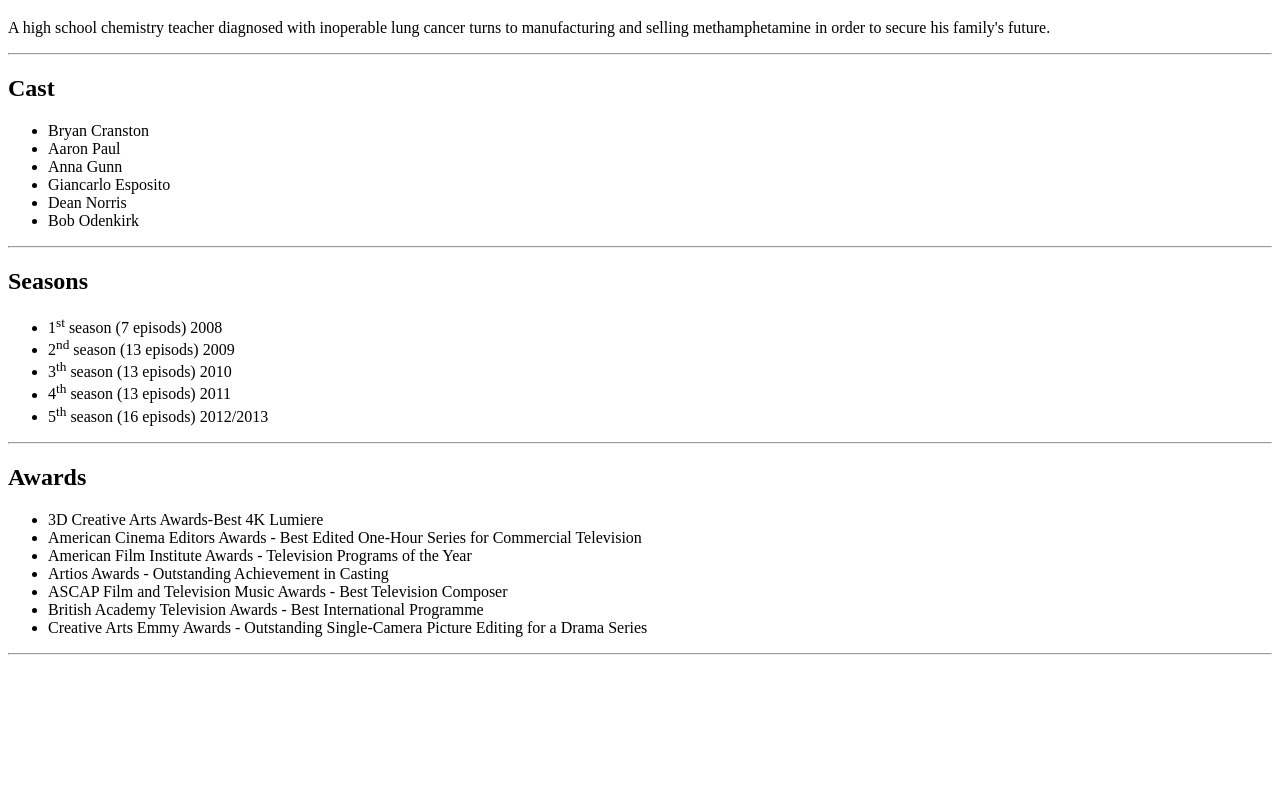
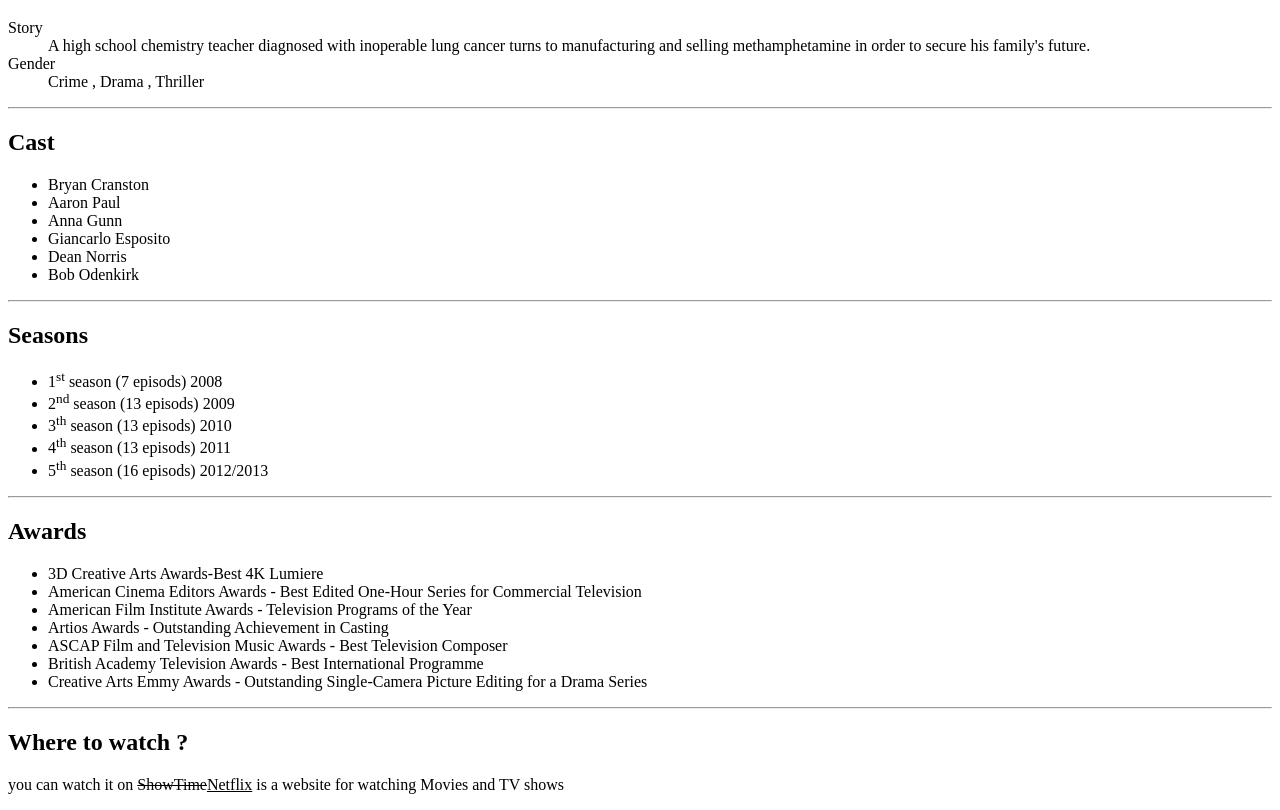
Before and after one commit to Loai106/the-last-one, a plain HTML site: page index.html in a window 1280 px wide. Shown: the part 61-871 px from the top of the page. Before the commit the page ends 800 px from the top, so only its background shows below. Drawn offline with Linux system fonts and the light colour scheme.

Commit message:
list addtion

```diff
--- a/index.html
+++ b/index.html
@@ -6,7 +6,25 @@
 <body>
 
 <h1>Breaking Bad</h1>
-<p>A high school chemistry teacher diagnosed with inoperable lung cancer turns to manufacturing and selling methamphetamine in order to secure his family's future.</p>
+<dl>
+	<dt>Story</dt>
+	  <dd> A high school chemistry teacher diagnosed with inoperable lung cancer turns to manufacturing and selling methamphetamine in order to secure his family's future.</dd>
+	<dt>Gender</dt>
+		<dd> Crime , Drama , Thriller</dd>
+
+
+
+
+
+
+
+
+
+
+
+
+
+</dl>
 
 <hr/>
 <h2>Cast</h2>
@@ -53,8 +71,9 @@
 </p>
 
 <hr/>
+<h2>Where to watch ?</h2>
 
-
+<p>you can watch it on <del>ShowTime</del><ins>Netflix</ins> is a website for watching Movies and TV shows</p>
 
 
 
```
